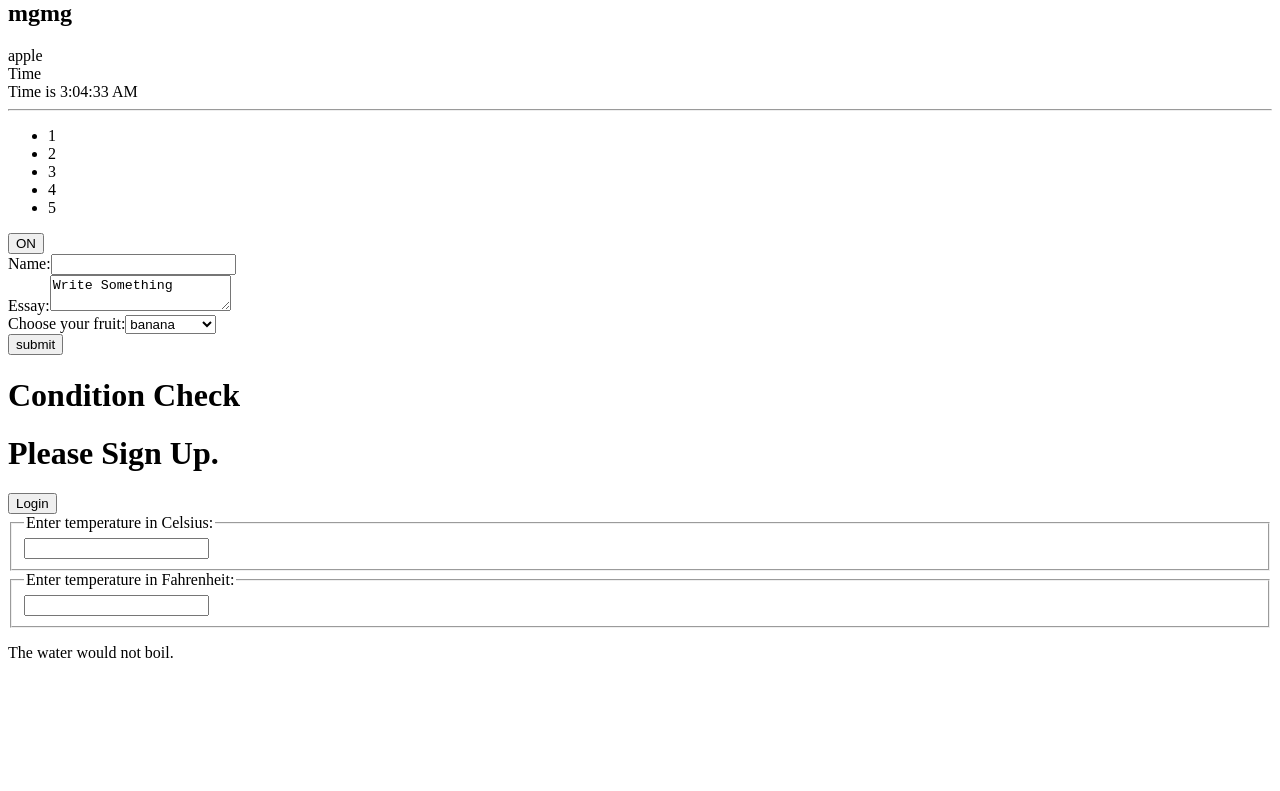
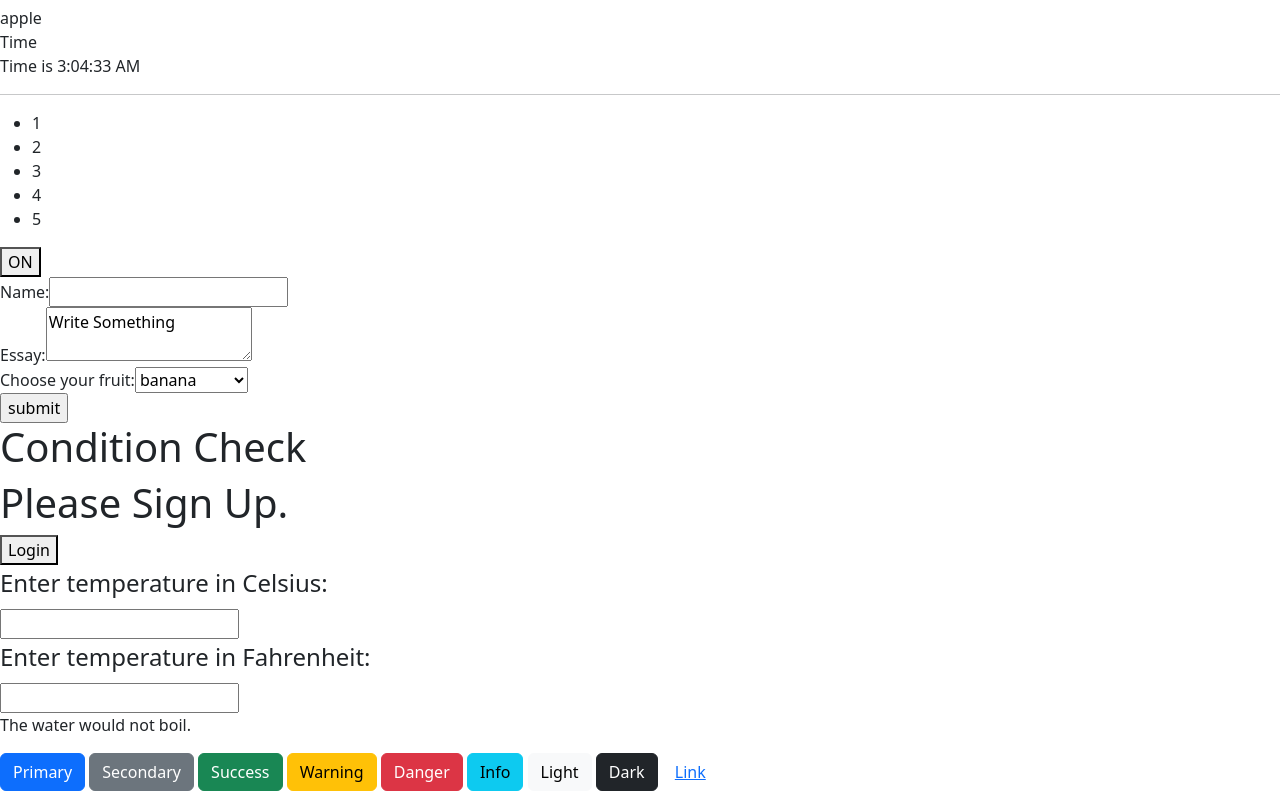
Before and after one commit to Dice1111/React-Project-Exercise, a React (Create React App) app: page / in a window 1280 px wide. Shown: the part 1764-2555 px from the top of the page. Before the commit the page ends 2442 px from the top, so only its background shows below. Built offline with nearby package versions, Linux system fonts and the light colour scheme.

Commit message:
react-bootstrap

```diff
--- a/package.json
+++ b/package.json
@@ -6,7 +6,9 @@
     "@testing-library/jest-dom": "^5.16.5",
     "@testing-library/react": "^13.4.0",
     "@testing-library/user-event": "^13.5.0",
+    "bootstrap": "^5.2.3",
     "react": "^18.2.0",
+    "react-bootstrap": "^2.6.0",
     "react-dom": "^18.2.0",
     "react-scripts": "5.0.1",
     "web-vitals": "^2.1.4"
--- a/src/App.js
+++ b/src/App.js
@@ -13,6 +13,9 @@ import Toggle from './components/component_tuto/Toggle';
 import Form from './components/component_tuto/Form';
 import Conditioncheck from "./components/component_tuto/Conditioncheck";
 import LiftingState from "./components/component_tuto/LiftingState";
+import ReactBootstrap from "./components/functional_components/ReactBootstrap";
+import 'bootstrap/dist/css/bootstrap.min.css';
+
 
 const numbers = [1,2,3,4,5];
 
@@ -33,6 +36,8 @@ function App() {
       <Form/>
       <Conditioncheck/>
       <LiftingState/>
+      <ReactBootstrap/>
+
 
 
     </>
--- a/src/components/component_tuto/LiftingState.js
+++ b/src/components/component_tuto/LiftingState.js
@@ -85,6 +85,7 @@ const scaleNames = {
             scale="f"
             temperature={fahrenheit}
             onTemperatureChange={this.handleFahrenheitChange} />
+
           <BoilingVerdict
             celsius={parseFloat(celsius)} />
         </div>
--- /dev/null
+++ b/src/components/functional_components/ReactBootstrap.js
@@ -0,0 +1,20 @@
+import React from 'react';
+import 'bootstrap/dist/css/bootstrap.min.css';
+import Button from 'react-bootstrap/Button';
+
+function ReactBootstrap() {
+  return (
+    <>
+      <Button variant="primary">Primary</Button>{' '}
+      <Button variant="secondary">Secondary</Button>{' '}
+      <Button variant="success">Success</Button>{' '}
+      <Button variant="warning">Warning</Button>{' '}
+      <Button variant="danger">Danger</Button>{' '}
+      <Button variant="info">Info</Button>{' '}
+      <Button variant="light">Light</Button>{' '}
+      <Button variant="dark">Dark</Button> <Button variant="link">Link</Button>
+    </>
+  );
+}
+
+export default ReactBootstrap;
```
Also changed, not shown: 1 other file (tests, documents, lock files or other folders).
